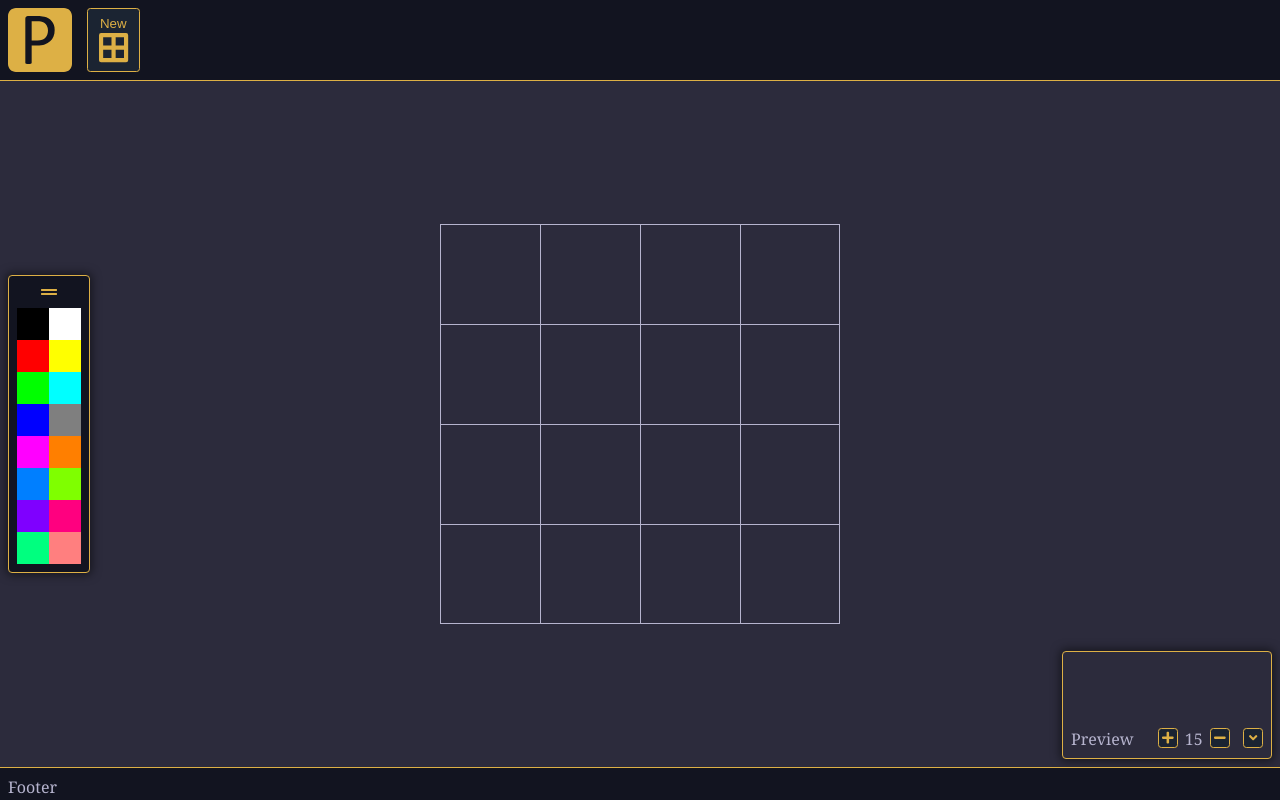
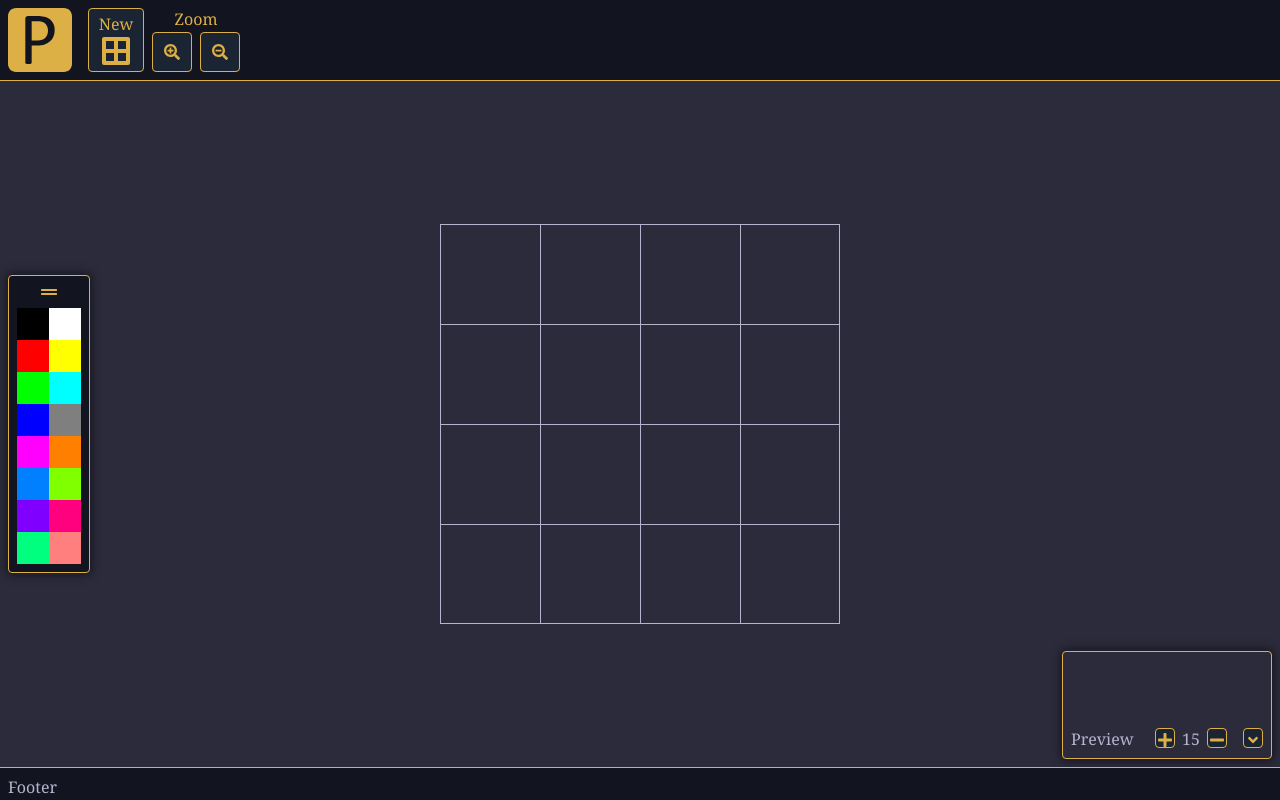
Before and after one commit to ropedy/picture-element-editor, a React (Vite) app: page / in a window 1280 px wide. Built offline with nearby package versions, Linux system fonts and the light colour scheme.

Commit message:
Added buttons for zoom and fixed buttons/inputs having wrong font

```diff
--- a/src/App.scss
+++ b/src/App.scss
@@ -4,10 +4,12 @@ html {
   overflow: hidden;
 }
 
-#picture-element-editor {
+#picture-element-editor, button, input {
   font-family: Cambria, Cochin, Georgia, Times, 'Times New Roman', serif;
   font-size: 16px;
+}
 
+#picture-element-editor {
   color: $lighter;
 
   display: flex;
--- a/src/components/Header.js
+++ b/src/components/Header.js
@@ -3,6 +3,8 @@ import { useSelector, useDispatch } from 'react-redux';
 
 import { FontAwesomeIcon } from '@fortawesome/react-fontawesome';
 import { faBorderAll } from '@fortawesome/free-solid-svg-icons';
+
+import ZoomButtons from './ZoomButtons';
 
 import { showBox, hideBox } from '../reducers/actionBoxReducer';
 
@@ -24,10 +26,11 @@ const Header = () => {
 
   return <header id='picture-element-editor-header'>
     <img src={icon} />
-    <button onClick={newProject}>
+    <button className='full-button' onClick={newProject}>
       <span>New</span>
       <FontAwesomeIcon className='icon' icon={faBorderAll} />
     </button>
+    <ZoomButtons />
   </header>;
 };
 
--- /dev/null
+++ b/src/components/ZoomButtons.js
@@ -0,0 +1,25 @@
+import React from 'react';
+import { useDispatch } from 'react-redux';
+
+import { FontAwesomeIcon } from '@fortawesome/react-fontawesome';
+import { faSearchPlus, faSearchMinus } from '@fortawesome/free-solid-svg-icons';
+
+import { updateZoom } from '../reducers/canvasReducer';
+
+import '../styles/ZoomButtons.scss';
+
+const ZoomButtons = () => {
+  const dispatch = useDispatch();
+
+  return <div id='zoom-buttons'>
+    <span>Zoom</span>
+    <button onClick={() => dispatch(updateZoom(true))}>
+      <FontAwesomeIcon className='icon' icon={faSearchPlus} />
+    </button>
+    <button onClick={() => dispatch(updateZoom(false))}>
+      <FontAwesomeIcon className='icon' icon={faSearchMinus} />
+    </button>
+  </div>;
+};
+
+export default ZoomButtons;
--- a/src/styles/ActionBox.scss
+++ b/src/styles/ActionBox.scss
@@ -22,9 +22,9 @@
 
     button {
       float: right;
-      height: 1.5em;
-      width: 1.5em;
-      padding: 0.125em;
+      height: 1.25em;
+      width: 1.25em;
+      padding: 0;
     }
   }
 }
--- a/src/styles/Header.scss
+++ b/src/styles/Header.scss
@@ -9,20 +9,21 @@
 
   z-index: 2;
 
-  button {
-    width: 4em;
+  .full-button {
+    width: 3.5em;
+    height: 4em;
 
     margin-left: .5em;
     float: left;
 
-    padding: .5em;
+    padding: .25em;
 
     span {
       display: block;
     }
 
     svg {
-      font-size: 2.5em;
+      font-size: 2em;
     }
   }
 
--- a/src/styles/NewProject.scss
+++ b/src/styles/NewProject.scss
@@ -25,7 +25,7 @@
   }
 
   .new-button-wrapper {
-    height: 1.5em;
+    height: 2em;
 
     button {
       float: right;
--- a/src/styles/Preview.scss
+++ b/src/styles/Preview.scss
@@ -38,9 +38,9 @@
     }
 
     button {
-      width: 1.5em;
-      height: 1.5em;
-      padding: .125em;
+      width: 1.25em;
+      height: 1.25em;
+      padding: 0;
     }
 
     .preview-toggle-button {
--- /dev/null
+++ b/src/styles/ZoomButtons.scss
@@ -0,0 +1,23 @@
+@import './variables.scss';
+
+#zoom-buttons {
+  display: inline-block;
+  color: $yellow;
+  width: 5.5em;
+  margin-left: 0.5em;
+
+  span {
+    display: block;
+    text-align: center;
+    height: 1.5em;
+  }
+
+  button {
+    height: 2.5em;
+    width: 2.5em;
+
+    &:last-child {
+      margin-left: 0.5em;
+    }
+  }
+}
```
